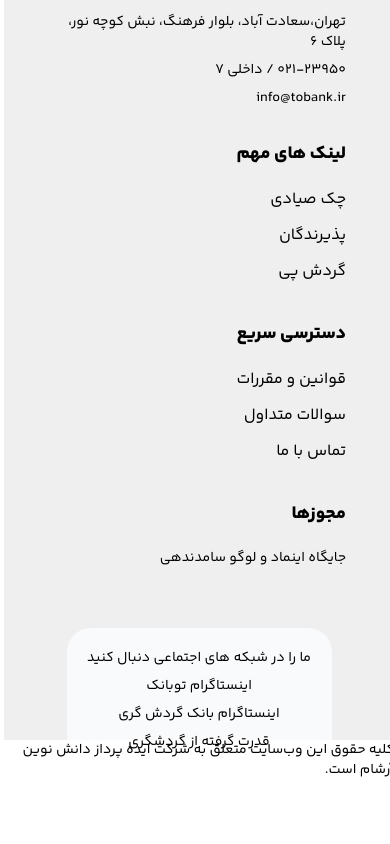
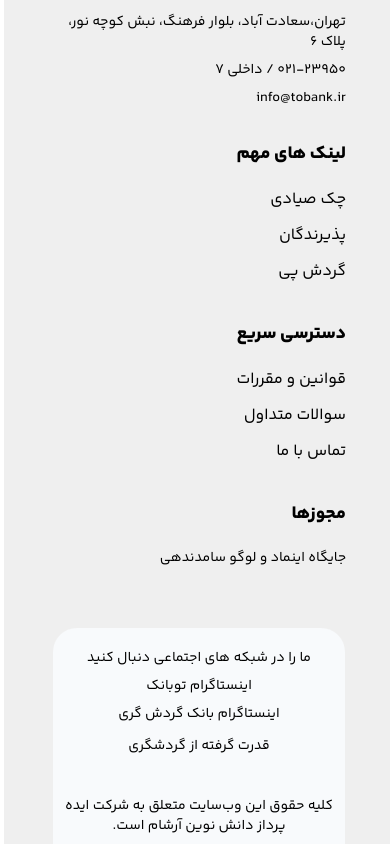
Before and after one commit to HazhirGhafoori/newToBank, a website: page src/pages/index.html in a window 390 px wide. Shown: the part 3291-4135 px from the top of the page. Before the commit the page ends 4087 px from the top, so only its background shows below. Drawn offline with Linux system fonts and the light colour scheme.

Commit message:
fix responsive at footer

```diff
--- a/src/pages/index.html
+++ b/src/pages/index.html
@@ -191,8 +191,11 @@
     </div>
 
 
-    <div class="flex flex-wrap h-28 mb-0 m-auto  w-10/12 bg-slate-50 rounded-t-3xl">
-        <div class="pb-9 pt-5 m-auto grid lg:grid-cols-1 md:grid-cols-4">
+
+
+
+    <div class="flex flex-wrap h-auto mb-0 m-auto  w-11/12 bg-slate-50 rounded-t-3xl">
+        <div class="pb-9 pt-5 m-auto grid sm:grid-cols-1 md:grid-cols-2 lg:grid-cols-4">
             <div class="m-auto">
                 <p class="items-center font-yekan font-extralight text-sm mb-2">ما را در شبکه های اجتماعی دنبال کنید</p>
             </div>
@@ -206,20 +209,19 @@
             </div>
 
             <div class="m-auto">
-                <p class="items-center font-yekan font-extralight text-sm mb-2">قدرت گرفته از گردشگری</p>
+                <p class="items-center font-yekan font-extralight text-sm m-1">قدرت گرفته از گردشگری</p>
             </div>
         </div>
 
 
+        <div class="w-full m-auto text-center">
+            <p class="items-center font-yekan font-extralight text-sm mb-2">کلیه حقوق این وب‌سایت متعلق به شرکت ایده پرداز دانش نوین آرشام است.</p>
+        </div>
 
     </div>
 
+</div>
 
-
-</div>
-<div class="m-auto">
-    <p class="items-center font-yekan font-extralight text-sm mb-2">کلیه حقوق این وب‌سایت متعلق به شرکت ایده پرداز دانش نوین آرشام است.</p>
-</div>
 
 
 
```
Also changed, not shown: dist/output.css.
